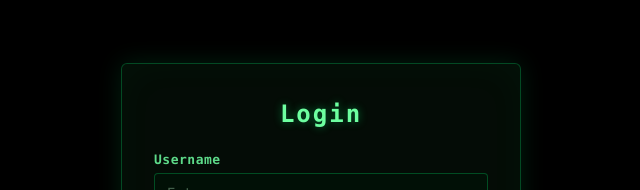
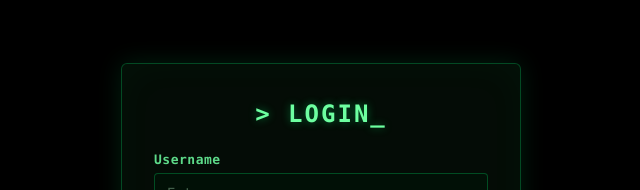
Before and after one commit to DevBhargav07/project, a React (Vite) app in the folder frontend/: page /login in a window 1280 px wide. Shown: the part 154-344 px from the top of the page, without its empty margins (319-959 px from the left). Built offline with nearby package versions, Linux system fonts and the light colour scheme.

Commit message:
adding changes required for the login & register

```diff
--- a/frontend/src/pages/Login.jsx
+++ b/frontend/src/pages/Login.jsx
@@ -3,6 +3,7 @@ import { Link, useNavigate } from "react-router-dom";
 import { toast } from "react-toastify";
 import { loginUser } from "../api/auth";
 import { useAuth } from "../context/AuthContext";
+import MatrixRain from "../components/MatrixRain";
 
 export default function Login() {
   const [formData, setFormData] = useState({ username: "", password: "" });
@@ -54,8 +55,9 @@ export default function Login() {
 
   return (
     <div className="auth-page">
+      <MatrixRain />
       <form className="auth-card" onSubmit={handleSubmit}>
-        <h2>Login</h2>
+        <h2>&gt; LOGIN_</h2>
 
         <div className="form-group">
           <label>Username</label>
```
